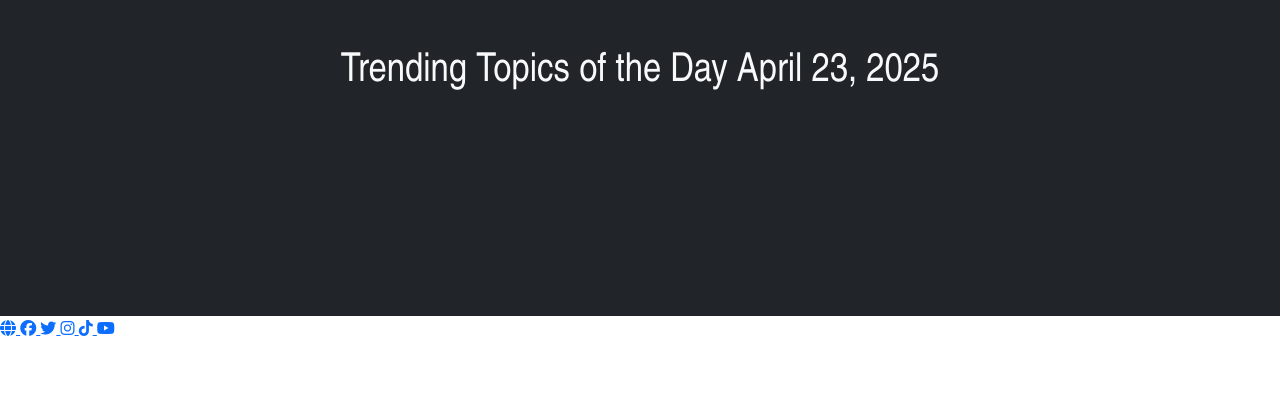
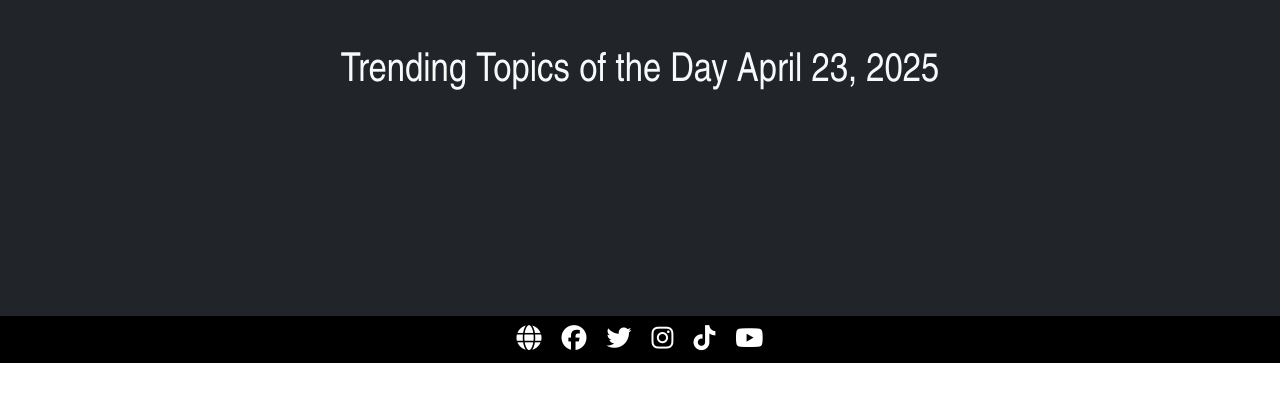
Before and after one commit to UnknownCoder00/fcb-data-visualization, a plain HTML site: page index.html in a window 1280 px wide. Drawn offline with nearby package versions, Linux system fonts and the light colour scheme; no server answers.

Commit message:
Update index.css

```diff
--- a/index.css
+++ b/index.css
@@ -1,4 +1,22 @@
 h1 {
-	font-family: 'Franklin Gothic Meduim', 'Arial Narrow', 'Arial', sans-serif;
+	font-family: 'Franklin Gothic Meduim', 'Arial Narrow', Arial, sans-serif;
 	text-align: center;
 }
+
+footer {
+    background-color: black;
+    display: flex;
+    justify-content: center;
+    align-items: center;
+    padding: 10px;
+}
+
+.fa-globe, .fa-facebook, .fa-twitter, .fa-instagram, .fa-tiktok, .fa-youtube {
+    font-size: 25px;
+    color: white;
+    margin: 0 10px 0 10px;
+}
+
+.fa-globe:hover, .fa-facebook:hover, .fa-twitter:hover, .fa-instagram:hover, .fa-tiktok:hover, .fa-youtube:hover {
+    color: gray;
+}
```
